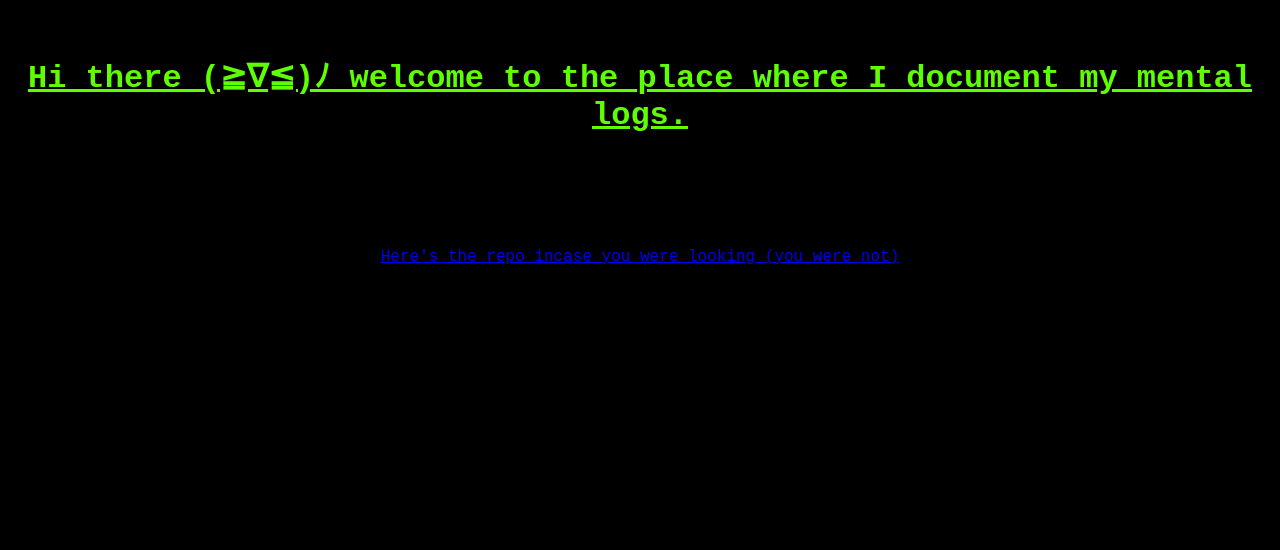
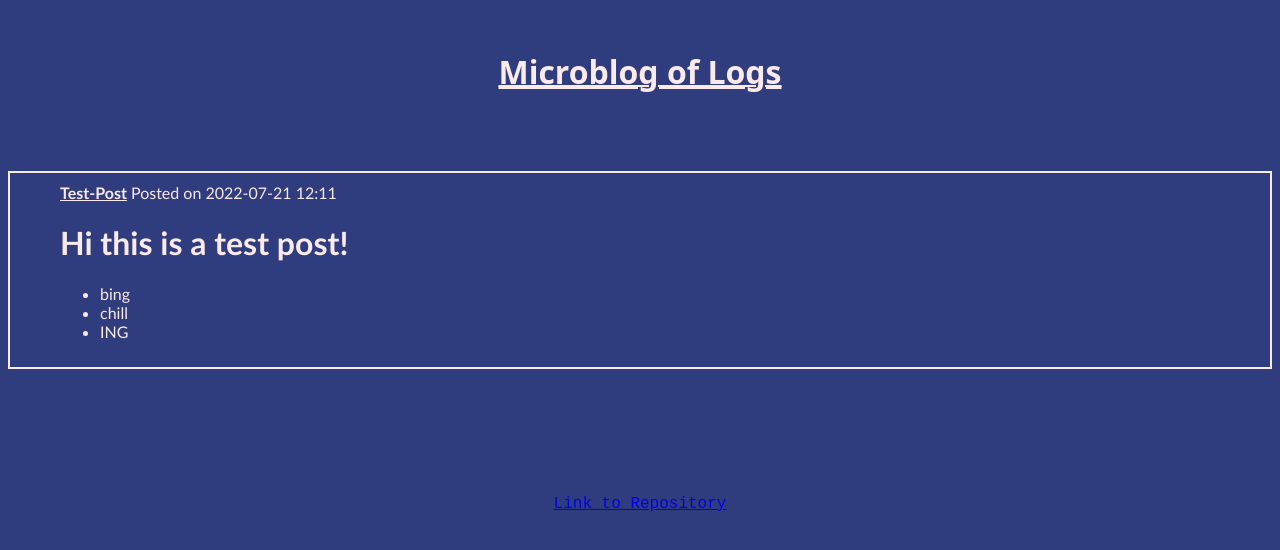
Before and after one commit to ShanTen/MicroLogger, a plain HTML site: page index.html in a window 1280 px wide. Drawn offline with Linux system fonts and the light colour scheme.

Commit message:
Posted Something New!

```diff
--- a/css/styles.css
+++ b/css/styles.css
@@ -19,5 +19,19 @@
     padding-right: 50px;
     padding-bottom: 10px;
     padding-top: 10px;
-    font-family: -apple-system, BlinkMacSystemFont, 'Segoe UI', Roboto, Oxygen, Ubuntu, Cantarell, 'Open Sans', 'Helvetica Neue', sans-serif;
+    font-family:'Gill Sans', 'Gill Sans MT', Calibri, 'Trebuchet MS', sans-serif
 }
+
+
+/*Change this for over all theme*/
+#bodyID{
+    background-color: #2F3C7E;
+    font-family: 'Courier New', Courier, monospace;
+    color: #FBEAEB;
+}
+
+#titleID{
+    font-family:system-ui, -apple-system, BlinkMacSystemFont, 'Segoe UI', Roboto, Oxygen, Ubuntu, Cantarell, 'Open Sans', 'Helvetica Neue', sans-serif;
+    text-decoration-line: underline;
+    text-decoration-thickness: 2px;
+}
--- a/index.html
+++ b/index.html
@@ -1,13 +1,13 @@
 <html>
     <head>
-        <title>shan10's logs</title>
+        <title>My logs</title>
         <link rel="shortcut icon" type="image/x-icon" href="media/favicon.ico?">
         <link rel="stylesheet" href="css/styles.css">
 
     </head>
-    <body style="background-color: rgb(0, 0, 0);font-family: 'Courier New', Courier, monospace;color:rgb(94, 255, 0);">
+    <body id="bodyID">
         <div style="width: 100%;margin: 0 auto;margin-top:50px;text-align: center;">
-            <h1><u>Hi there (≧∇≦)ﾉ welcome to the place where I document my mental logs.</u></h1>
+            <h1 id="titleID"><u>Microblog of Logs</u></h1>
         </div>
         <br>
 
@@ -16,6 +16,6 @@
         <script src="js/index.js"></script>
     </body>
     <footer style="text-align: center; width: 100%;">
-        <a href="https://github.com/ShanTen/logs">Here's the repo incase you were looking (you were not) </a>
+        <a href="https://github.com/">Link to Repository</a>
     </footer>
 </html>
--- a/js/data.js
+++ b/js/data.js
@@ -1,2 +1,2 @@
-var blogContent =  /*startIndex*/['']/*endIndex*/
+var blogContent =  /*startIndex*/['', '<div id="1" class="post"><b><u>Test-Post</u></b> Posted on 2022-07-21 12:11<br><h1>Hi this is a test post!</h1>\n<ul>\n<li>bing</li>\n<li>chill</li>\n<li>ING</li>\n</ul></div>']/*endIndex*/
 function gimmeContent(){return blogContent}
--- a/metaScripts/memory.json
+++ b/metaScripts/memory.json
@@ -1 +1 @@
-{"PostCount": 0, "LastCTUnixStamp": 0}
+{"PostCount": 1, "LastCTUnixStamp": 1658385686.316755}
```
Also changed, not shown: WriteBlogHere/Test-Post.txt (added), 2 other files.
